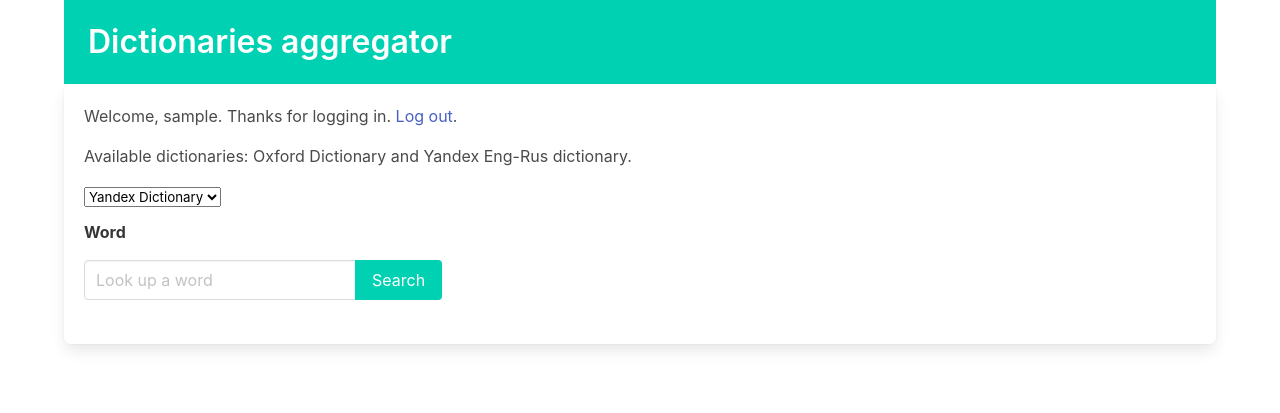
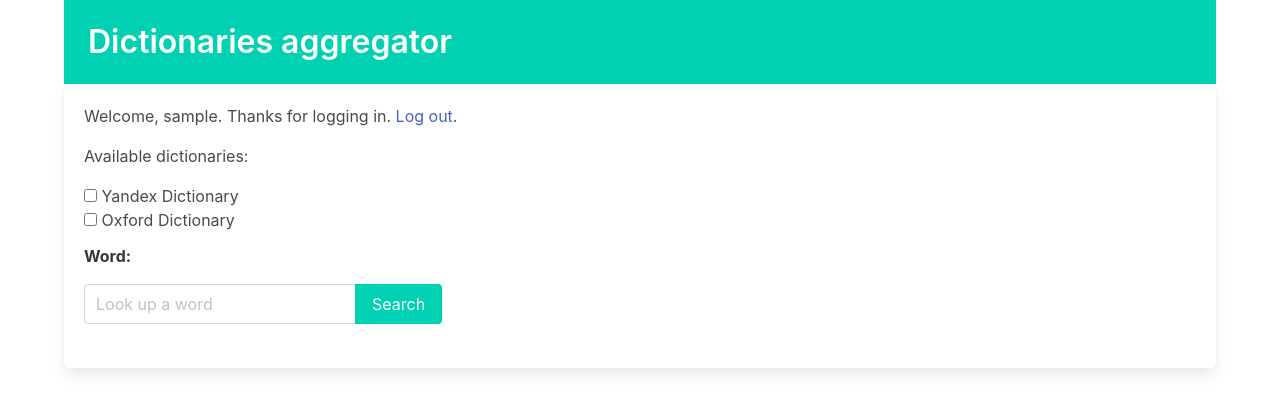
Before and after one commit to nvp85/dicts_aggregator, a Django app: page /home/ in a window 1280 px wide. Shown: the top 413 px of the page. Run offline with Django 3.2, Linux system fonts and the light colour scheme; the visitor is signed in with stand-in values (Sample User, id 1).

Commit message:
change the dict choice field to multiple choice field so both dics can be chosen; update search_view correspondingly to process the new form field

```diff
--- a/base_app/forms.py
+++ b/base_app/forms.py
@@ -1,14 +1,14 @@
-from django.forms import ModelForm, ChoiceField
+from django.forms import ModelForm, MultipleChoiceField, CheckboxSelectMultiple
 from base_app.models import SearchHistoryRecord
 
 DICTS_CHOICES = (
-    ('yandex', 'Yandex Dictionary'),
-    ('oxford', 'Oxford Dictionary'),
+    ('Yandex', 'Yandex Dictionary'),
+    ('Oxford', 'Oxford Dictionary'),
 )
 
 
 class SearchForm(ModelForm):
-    dicts = ChoiceField(choices=DICTS_CHOICES)
+    dicts = MultipleChoiceField(choices=DICTS_CHOICES, widget=CheckboxSelectMultiple)
     class Meta:
         model = SearchHistoryRecord
         fields = ['word',]
--- a/base_app/views.py
+++ b/base_app/views.py
@@ -2,7 +2,7 @@
 from django.contrib.auth.forms import UserCreationForm
 from django.contrib.auth import authenticate, login
 from django.urls import reverse
-from base_app.search import OxfordDictionary, YandexDictionary
+import base_app.search
 from base_app.models import SearchHistoryRecord
 from base_app.forms import SearchForm
 
@@ -34,16 +34,12 @@
         search_form = SearchForm(request.POST)
         if search_form.is_valid():
             search_record = search_form.save(commit=False)
-            dicts = request.get['dicts']
-            oxford = OxfordDictionary()
-            yandex = YandexDictionary()
-            oxford_result = oxford.search(search_record.word)
-            if oxford_result:
-                result.append(oxford_result)
-            yandex_result = yandex.search(search_record.word)
-            if yandex_result:
-                result.append(yandex_result)
-
+            dicts = search_form.cleaned_data['dicts']
+            for dict in dicts:
+                dict = getattr(base_app.search, dict+'Dictionary')()
+                dict_result = dict.search(search_record.word)
+                if dict_result:
+                    result.append(dict_result)
                 #form.save()
     else:
         search_form = SearchForm()
--- a/templates/home.html
+++ b/templates/home.html
@@ -18,7 +18,7 @@
             {% if user.is_authenticated %}
                 <div>
                     <p class="mb-4">Welcome, {{ user.username }}. Thanks for logging in. <a href={% url "logout" %}>Log out</a>.</p>
-                    <p>Available dictionaries: Oxford Dictionary and Yandex Eng-Rus dictionary.</p>
+                    <p>Available dictionaries:</p>
                     <form method="post" action={% url "search" %} class="mt-4">
                         {% csrf_token %}
                         <div class="field">
@@ -26,7 +26,7 @@
                         </div>
                         <div class="field">
                             <div class="label is-normal">
-                                <label class="label mb-4" for="{{ search_form.word.id_for_label }}">Word</label>
+                                <label class="label mb-4" for="{{ search_form.word.id_for_label }}">Word:</label>
                             </div>
                             <div class="field-body">
                                 <div class="field has-addons">
```
